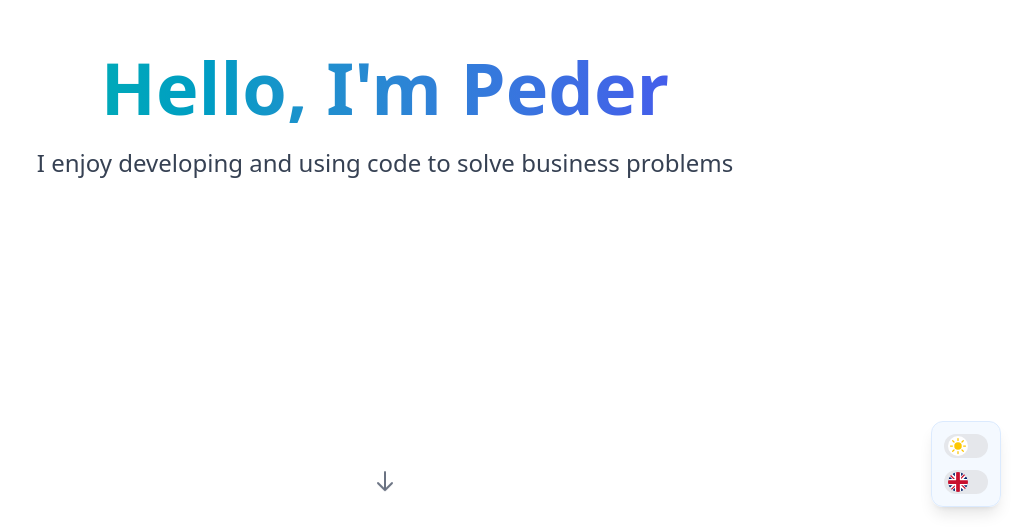
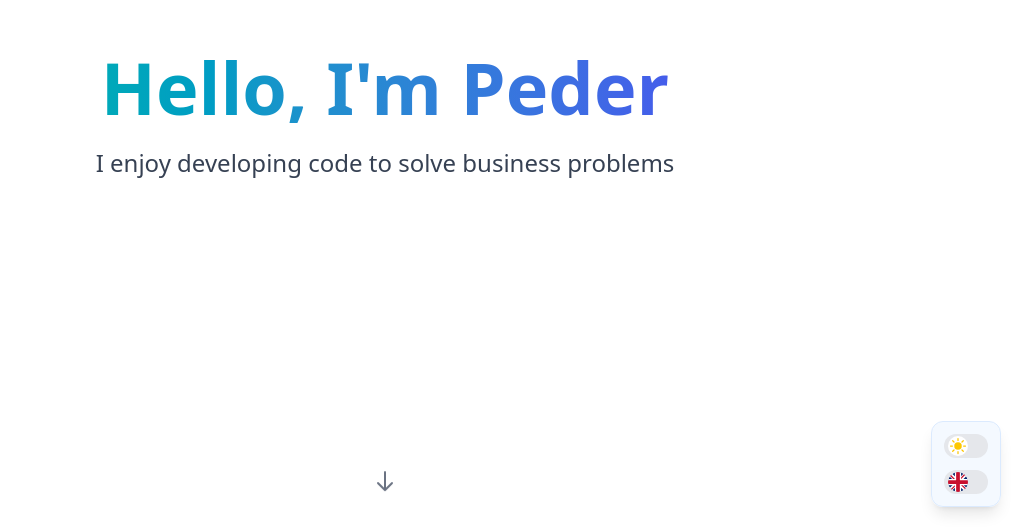
Before and after one commit to pederespen/portfolio, a Next.js app: page / in a window 1280 px wide. Shown: the part 269-800 px from the top of the page, without its empty margins (255-1280 px from the left). Built offline with nearby package versions, Linux system fonts and the light colour scheme.

Commit message:
updated translations, package json script

```diff
--- a/package.json
+++ b/package.json
@@ -3,7 +3,7 @@
   "version": "0.1.0",
   "private": true,
   "scripts": {
-    "dev": "next dev --turbopack",
+    "dev": "next dev",
     "build": "next build",
     "start": "next start",
     "lint": "next lint"
--- a/public/locales/en/translation.json
+++ b/public/locales/en/translation.json
@@ -7,7 +7,7 @@
   },
   "hero": {
     "title": "Hello, I'm Peder",
-    "subtitle": "I enjoy developing and using code to solve business problems"
+    "subtitle": "I enjoy developing code to solve business problems"
   },
   "about": {
     "title": "About Me",
--- a/src/app/layout.tsx
+++ b/src/app/layout.tsx
@@ -3,9 +3,8 @@ import "./globals.css";
 import { LanguageProvider } from "./language-provider";
 
 export const metadata: Metadata = {
-  title: "Peder | Full Stack Developer",
-  description:
-    "Full Stack Developer portfolio - I enjoy developing and using code to solve business problems",
+  title: "Peder Espen | Portfolio",
+  description: "Portfolio website for Peder Espen",
 };
 
 export default function RootLayout({
```
